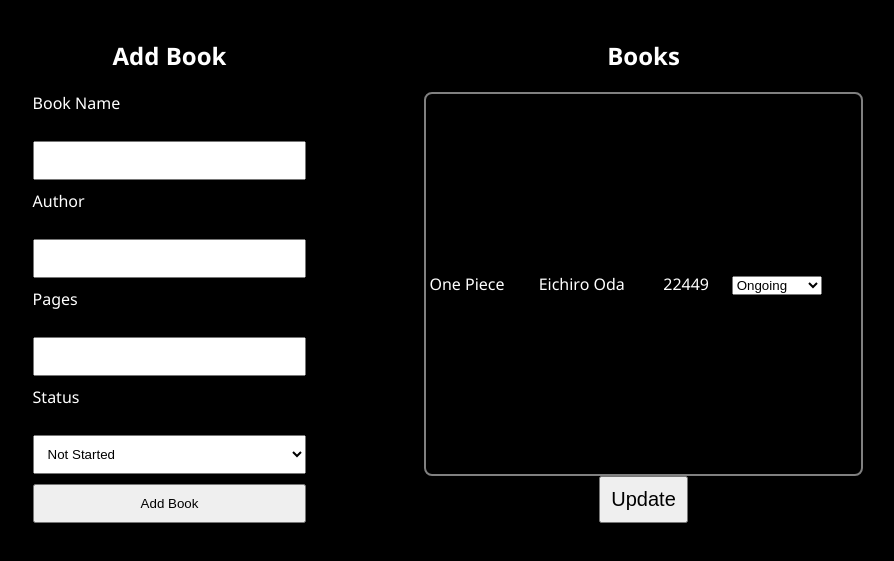
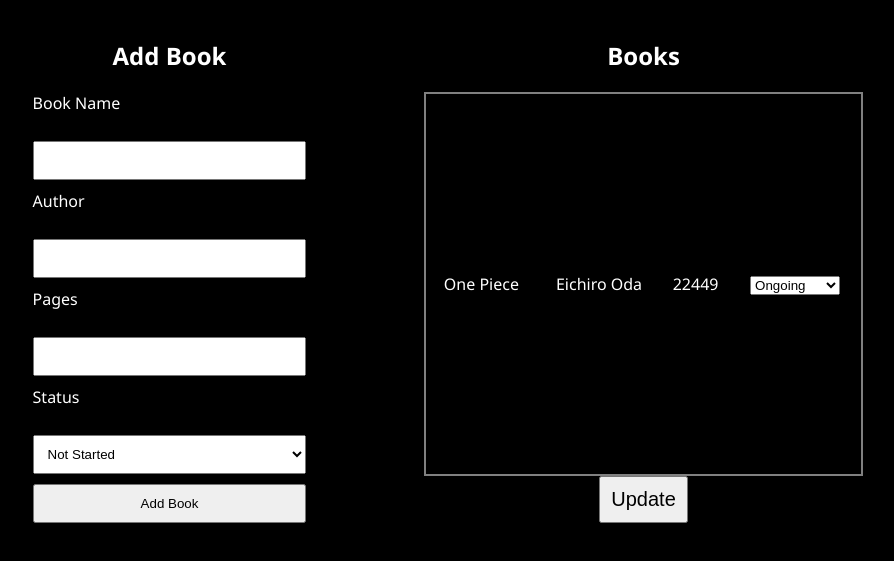
Before and after one commit to SpoonOil/odin-library, a plain HTML site: page index.html in a window 1280 px wide. Shown: the part 67-628 px from the top of the page, without its empty margins (165-1059 px from the left). Drawn offline with Linux system fonts and the light colour scheme.

Commit message:
table styling

```diff
--- a/library-styles.css
+++ b/library-styles.css
@@ -25,6 +25,16 @@
     width: 80%;
     height: 100%;
     justify-self: center;
+    border-collapse: collapse;
+}
+
+.booksTable td {
+    text-align: center;
+    /* border: 1px solid lightgray; */
+}
+
+.booksTable tr {
+    border: 1px solid lightgray;
 }
 
 .booksTableContainer {
```
